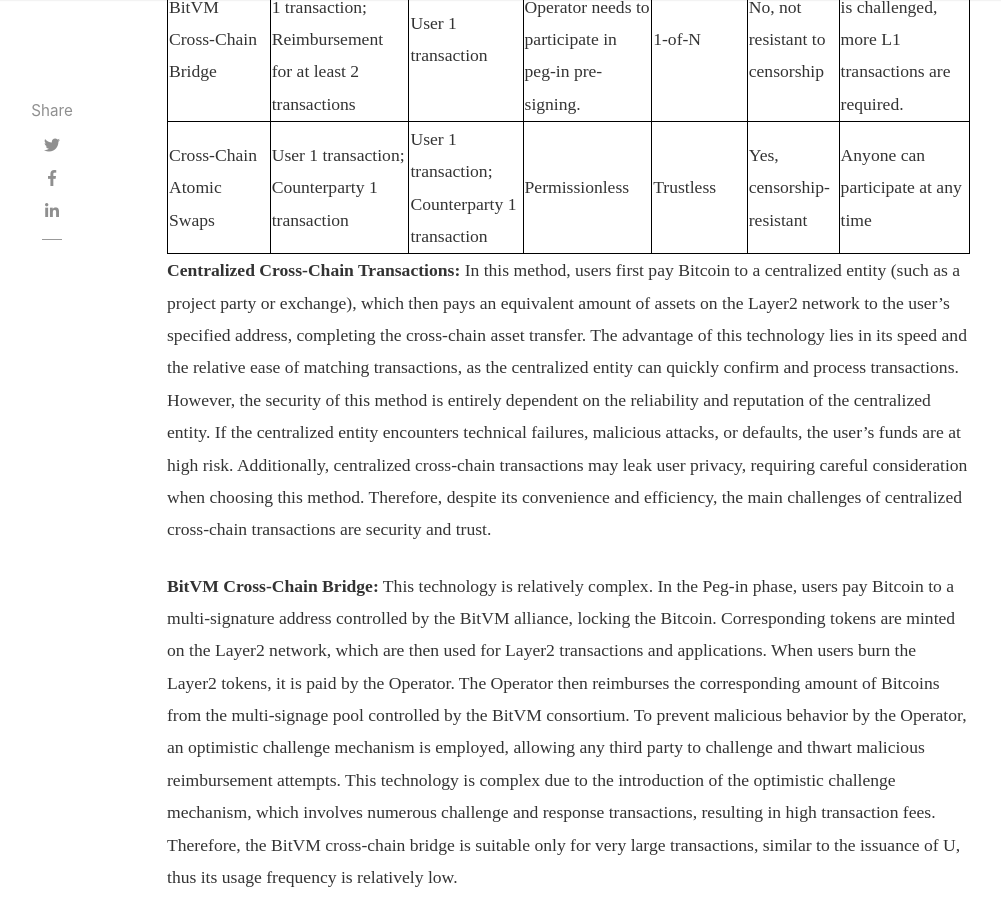
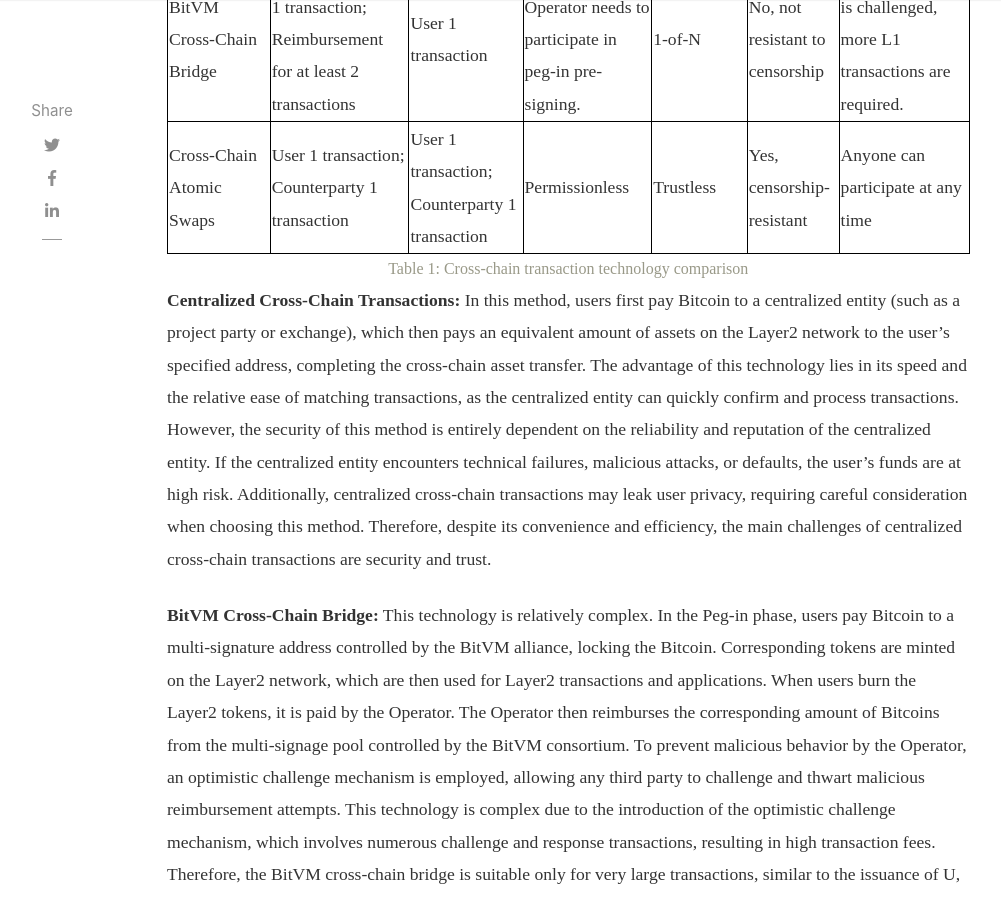
Before and after one commit to bitlayer-org/blog.bitlayer.org, a Jekyll site: the page built from _posts/2024-08-04-BIP-327_Adaptor_Signatures_and_Its_Application_to_Cross-Chain_Atomic_Swaps.md, in a window 1280 px wide and 900 px high, scrolled down 1626 px. Shown: the whole window, without its empty margins (118-1119 px from the left). Built offline with Jekyll 4.4.1, drawn with Linux system fonts in a browser that asks for light colours; nearby versions of some CDN libraries; comment, search, counter and statistics services are not loaded.

Commit message:
fix table

```diff
--- a/_posts/2024-08-04-BIP-327_Adaptor_Signatures_and_Its_Application_to_Cross-Chain_Atomic_Swaps.md
+++ b/_posts/2024-08-04-BIP-327_Adaptor_Signatures_and_Its_Application_to_Cross-Chain_Atomic_Swaps.md
@@ -29,6 +29,8 @@
 |BitVM Cross-Chain Bridge|  Operator advances 1 transaction; Reimbursement for at least 2 transactions|  User 1 transaction| Permissioned. Operator needs to participate in peg-in pre-signing. |  1-of-N| No, not resistant to censorship | If reimbursement is challenged, more L1 transactions are required.|
 |Cross-Chain Atomic Swaps|  User 1 transaction; Counterparty 1 transaction|  User 1 transaction; Counterparty 1 transaction| Permissionless | Trustless | Yes, censorship-resistant | Anyone can participate at any time|
 
+<center style="font-size:16px;color:#999988;">Table 1: Cross-chain transaction technology comparison</center>
+
 **Centralized Cross-Chain Transactions:** In this method, users first pay Bitcoin to a centralized entity (such as a project party or exchange), which then pays an equivalent amount of assets on the Layer2 network to the user's specified address, completing the cross-chain asset transfer. The advantage of this technology lies in its speed and the relative ease of matching transactions, as the centralized entity can quickly confirm and process transactions. However, the security of this method is entirely dependent on the reliability and reputation of the centralized entity. If the centralized entity encounters technical failures, malicious attacks, or defaults, the user's funds are at high risk. Additionally, centralized cross-chain transactions may leak user privacy, requiring careful consideration when choosing this method. Therefore, despite its convenience and efficiency, the main challenges of centralized cross-chain transactions are security and trust.
 
 **BitVM Cross-Chain Bridge:** This technology is relatively complex. In the Peg-in phase, users pay Bitcoin to a multi-signature address controlled by the BitVM alliance, locking the Bitcoin. Corresponding tokens are minted on the Layer2 network, which are then used for Layer2 transactions and applications. When users burn the Layer2 tokens, it is paid by the Operator. The Operator then reimburses the corresponding amount of Bitcoins from the multi-signage pool controlled by the BitVM consortium. To prevent malicious behavior by the Operator, an optimistic challenge mechanism is employed, allowing any third party to challenge and thwart malicious reimbursement attempts. This technology is complex due to the introduction of the optimistic challenge mechanism, which involves numerous challenge and response transactions, resulting in high transaction fees. Therefore, the BitVM cross-chain bridge is suitable only for very large transactions, similar to the issuance of U, thus its usage frequency is relatively low.
@@ -49,7 +51,7 @@
 ## 2.1 Schnorr Adaptor Signatures and Its Application to Cross-Chain Atomic Swaps
 
 **Initialization:**
-	The group $ \mathbb{G} $ has a generator $ G $ and order $ p $. The collision-resistant hash function $ \mathsf{hash} $ maps arbitrary length data $\\{0,1\\}^\*$ to a random integer in $ \mathbb{Z}_p $.
+The group $ \mathbb{G} $ has a generator $ G $ and order $ p $. The collision-resistant hash function $ \mathsf{hash} $ maps arbitrary length data $\\{0,1\\}^\*$ to a random integer in $ \mathbb{Z}_p $.
 
 **Key Generation:**
 	*[Bitcoin Transaction 1]* In the Bitcoin system, Alice has 1 BTC. The private key for this asset is $ x \in \mathbb{Z}_p $, and the public key is $ X = x \cdot G $.
```
